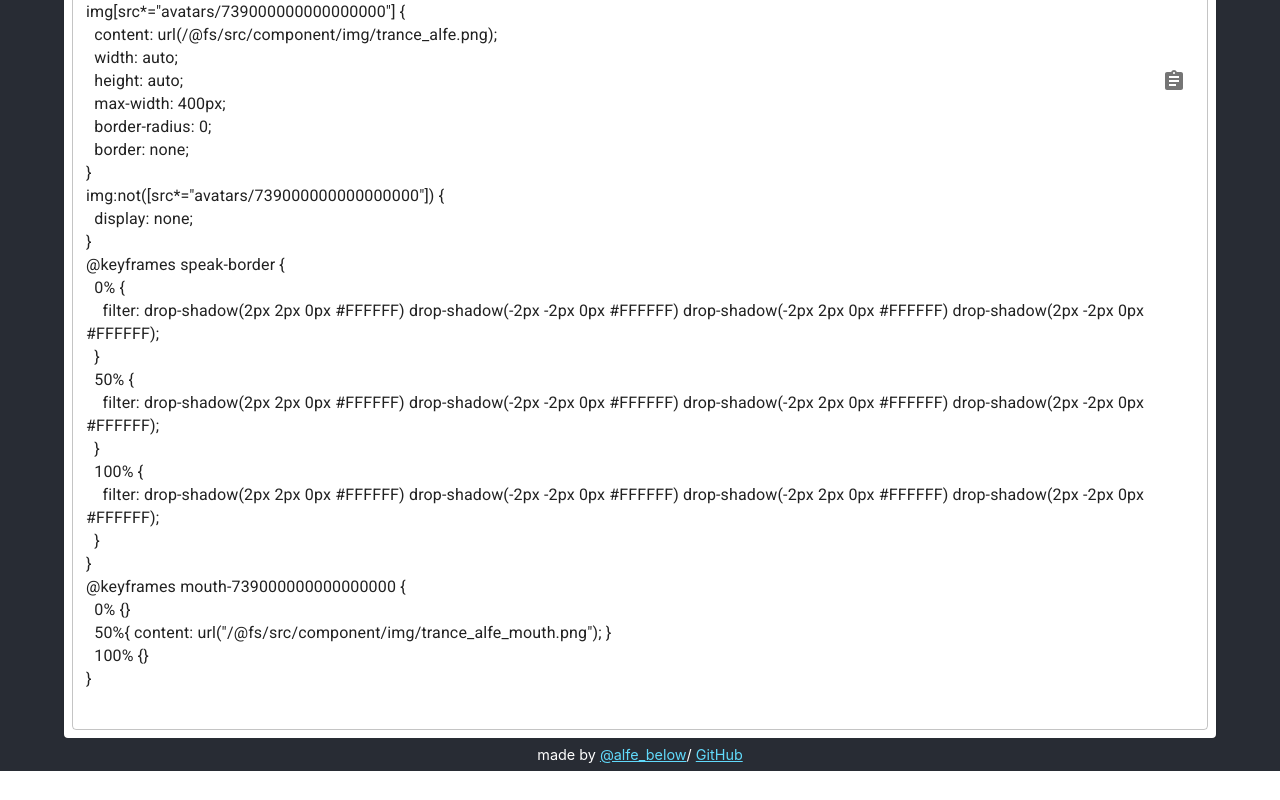
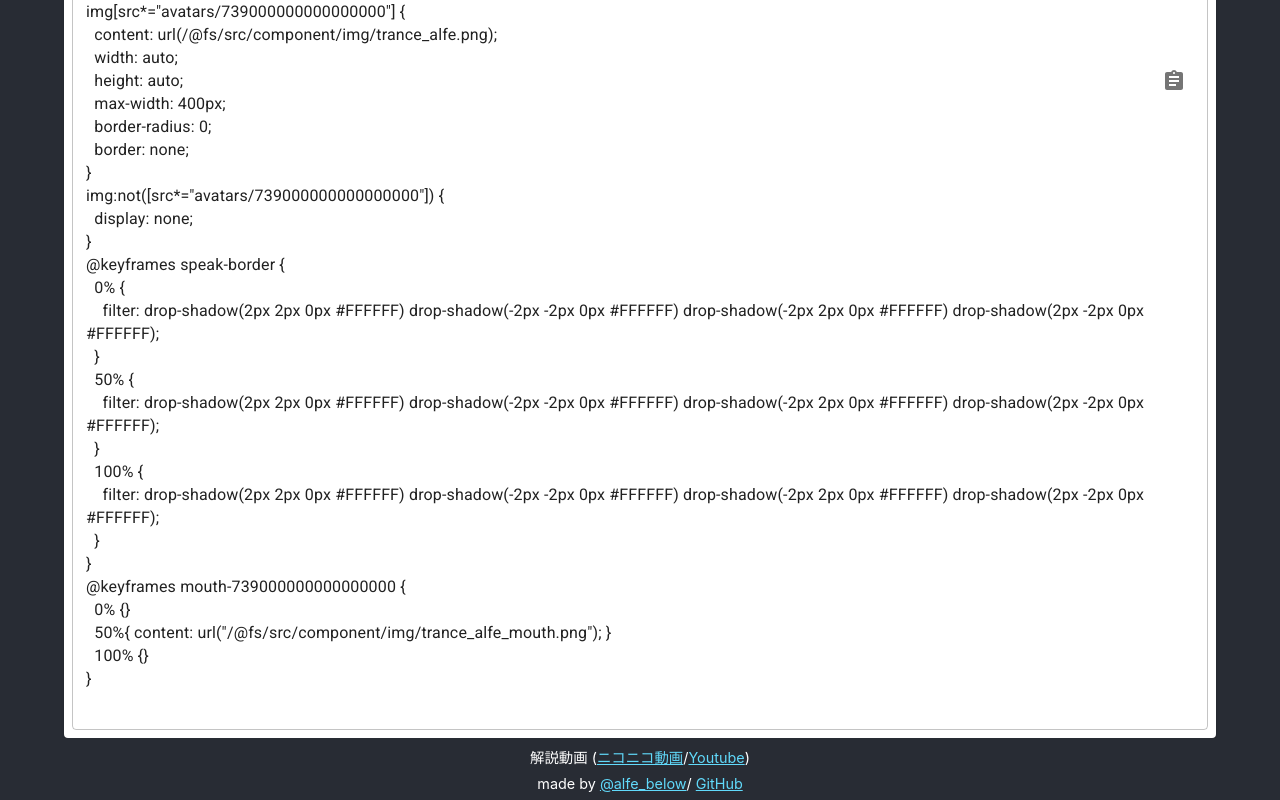
Before and after one commit to alfe/obs-discord-picture-css-generator, a React (Vite) app: page / in a window 1280 px wide. Shown: the part 1367-2167 px from the top of the page. Before the commit the page ends 2138 px from the top, so only its background shows below. Built offline with nearby package versions, Linux system fonts and the light colour scheme.

Commit message:
add: footer link

```diff
--- a/package.json
+++ b/package.json
@@ -1,6 +1,6 @@
 {
   "name": "obs-discord-picture-css-generator",
-  "version": "1.1.0",
+  "version": "1.1.1",
   "description": "Generator to create custom CSS for displaying members as picture of Discord call in OBS Studio.",
   "keywords": [
     "obs",
--- a/src/App.tsx
+++ b/src/App.tsx
@@ -85,6 +85,18 @@ const Footer = () => {
   return (
     <footer className='App-footer'>
       <p>
+        <>
+          解説動画 (
+            <a href='https://www.nicovideo.jp/watch/sm41544646' target='_blank' >
+              ニコニコ動画
+            </a>
+            /
+            <a href='https://www.youtube.com/watch?v=kMxfhHgI2OA' target='_blank' >
+              Youtube
+            </a>)
+        </>
+      </p>
+      <p>
         made by <a href='https://twitter.com/alfe_below' target='_blank' >@alfe_below</a>
         / <a href='https://github.com/alfe/obs-discord-picture-css-generator' target='_blank' >GitHub</a>
       </p>
```
